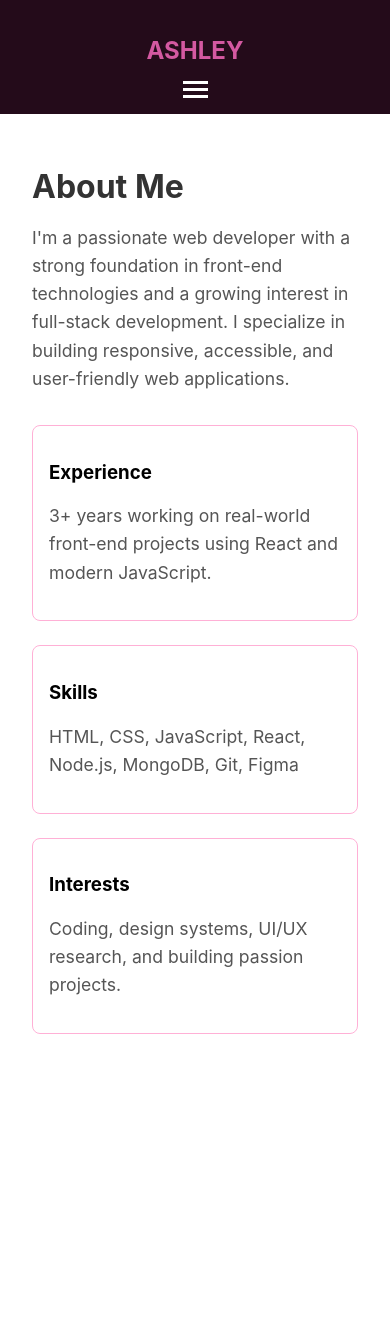
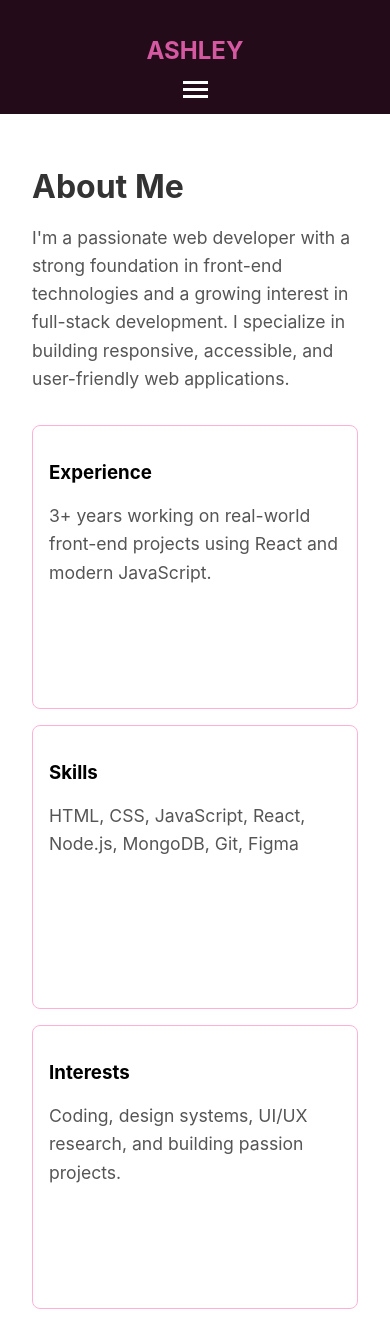
Before and after one commit to ashley0601/Navbar, a React (Create React App) app: page /about in a window 390 px wide. Before the commit the page ends 1066 px from the top, so only its background shows below. Built offline with nearby package versions, Linux system fonts and the light colour scheme.

Commit message:
Update PageStyles.css

```diff
--- a/src/pages/PageStyles.css
+++ b/src/pages/PageStyles.css
@@ -14,7 +14,6 @@
   font-size: 1.1rem;
   line-height: 1.6;
 }
-
 
 .about-cards {
   display: flex;
@@ -36,33 +35,6 @@
 .card-about:hover {
   transform: translateY(-8px);
 }
-
-.animated-card {
-  opacity: 0;
-  animation: fadeInUp 0.7s ease forwards;
-}
-
-.animated-card:nth-child(1) {
-  animation-delay: 0.1s;
-}
-.animated-card:nth-child(2) {
-  animation-delay: 0.3s;
-}
-.animated-card:nth-child(3) {
-  animation-delay: 0.5s;
-}
-
-@keyframes fadeInUp {
-  from {
-    opacity: 0;
-    transform: translateY(30px);
-  }
-  to {
-    opacity: 1;
-    transform: translateY(0);
-  }
-}
-
 
 .contact-form {
   display: flex;
@@ -120,21 +92,8 @@
   transform: translateY(-2px);
 }
 
-
-@keyframes fadeInUp {
-  from {
-    opacity: 0;
-    transform: translateY(30px);
-  }
-  to {
-    opacity: 1;
-    transform: translateY(0);
-  }
-}
-
-
 .projects {
-  background: linear-gradient(to bottom right, #f8e0f1, #ffb0d6); /* Light pink gradient */
+  background: linear-gradient(to bottom right, #f8e0f1, #ffb0d6);
   color: #fff;
   padding-top: 4rem;
   min-height: 100vh;
@@ -147,7 +106,6 @@
   font-size: 1.1rem;
   color: #f2f2f2;
 }
-
 
 .project-list {
   display: grid;
@@ -211,3 +169,40 @@
     transform: translateY(0);
   }
 }
+
+@media (max-width: 480px) {
+
+  .about-cards {
+    flex-direction: column;
+    gap: 1rem;
+    margin-top: 2rem;
+  }
+
+  .card-about {
+    flex: 1 1 100%;
+    padding: 1rem;
+  }
+
+
+  .contact-form {
+    width: 100%;
+    padding: 1rem;
+    margin: 1rem auto;
+  }
+
+
+  .projects-intro {
+    font-size: 1rem;
+    max-width: 100%;
+  }
+
+  .project-list {
+    grid-template-columns: 1fr;
+    gap: 1rem;
+  }
+
+  .project-card.enhanced {
+    padding: 1rem;
+    font-size: 0.9rem;
+  }
+}
```
